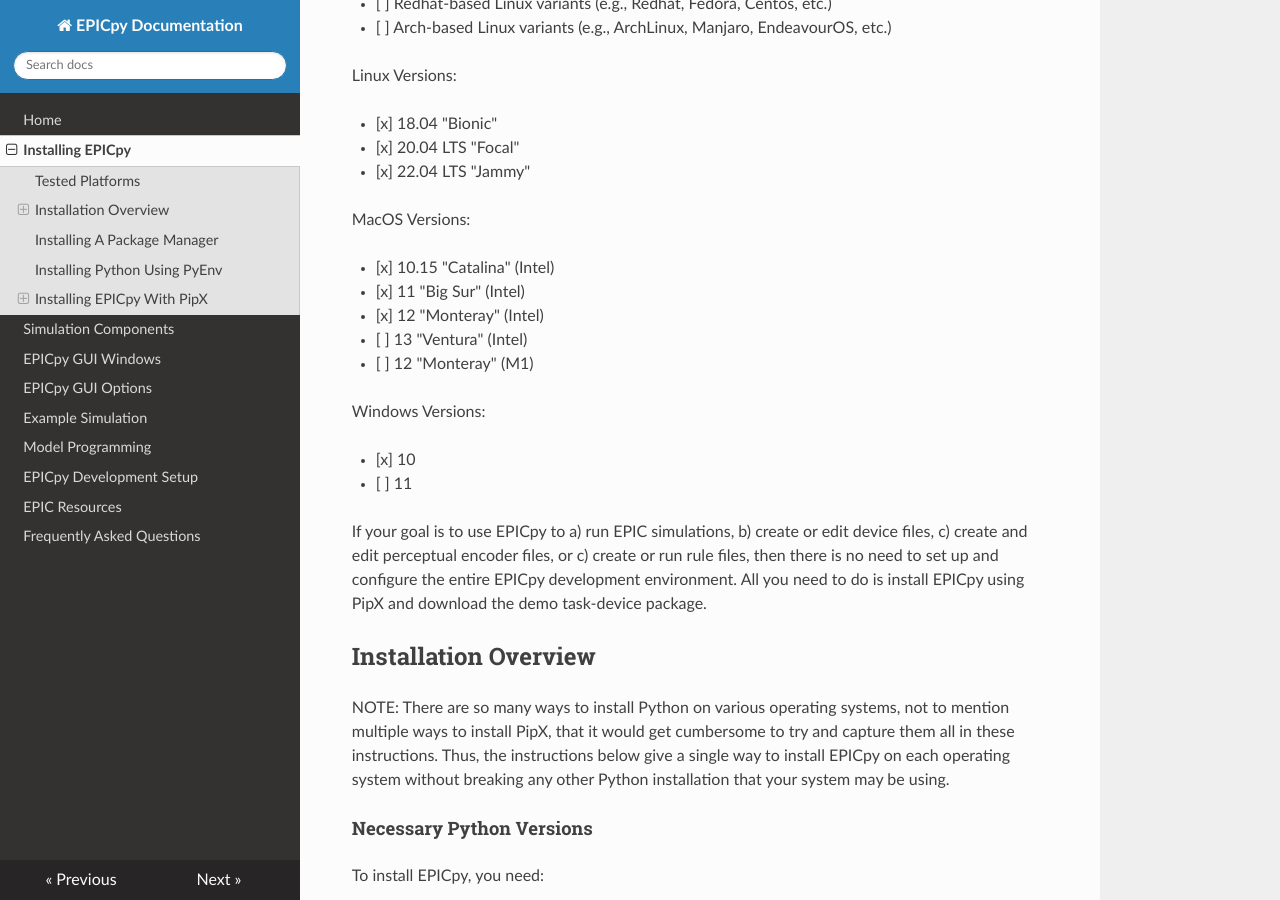
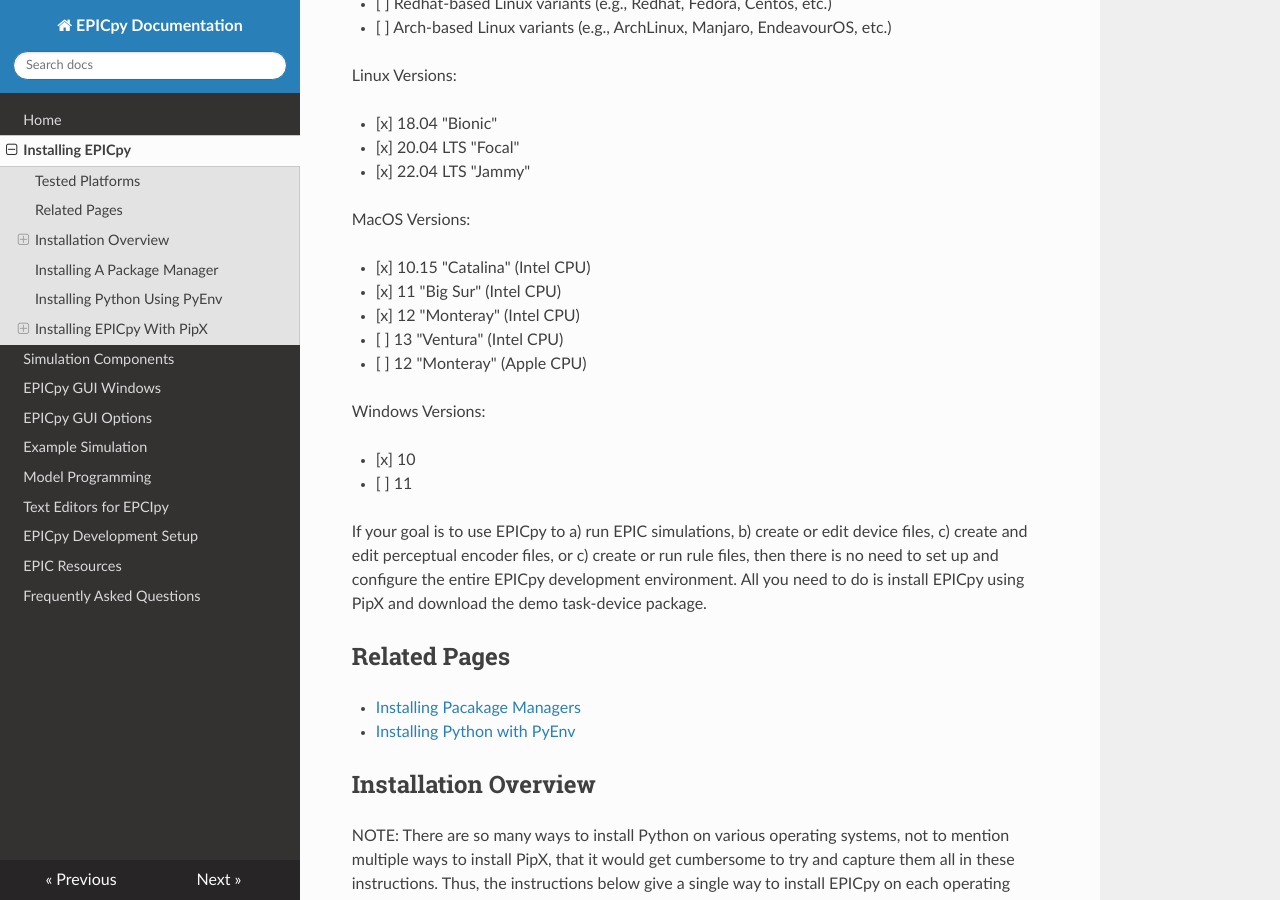
Before and after one commit to travisseymour/EPICpyDocs, an MkDocs documentation site: the page built from docs/installing.md, in a window 1280 px wide and 900 px high, scrolled down 344 px. Built offline with MkDocs 1.6.1, drawn with Linux system fonts in a browser that asks for light colours; nearby versions of some CDN libraries.

Commit message:
added information about setting up text editors for modeling.

```diff
--- a/docs/installing.md
+++ b/docs/installing.md
@@ -18,11 +18,11 @@
 
 MacOS Versions:
 
-- [x] 10.15 "Catalina" (Intel)
-- [x] 11 "Big Sur" (Intel)
-- [x] 12 "Monteray" (Intel)
-- [ ] 13 "Ventura" (Intel)
-- [ ] 12 "Monteray" (M1)
+- [x] 10.15 "Catalina" (Intel CPU)
+- [x] 11 "Big Sur" (Intel CPU)
+- [x] 12 "Monteray" (Intel CPU)
+- [ ] 13 "Ventura" (Intel CPU)
+- [ ] 12 "Monteray" (Apple CPU)
 
 Windows Versions:
 
@@ -30,6 +30,11 @@
 - [ ] 11
 
 If your goal is to use EPICpy to a) run EPIC simulations, b) create or edit device files, c) create and edit perceptual encoder files, or c) create or run rule files, then there is no need to set up and configure the entire EPICpy development environment. All you need to do is install EPICpy using PipX and download the demo task-device package.
+
+## Related Pages
+
+- [Installing Pacakage Managers](installing_a_package_manager.md)
+- [Installing Python with PyEnv](installing_python_with_pyenv.md)
 
 ## Installation Overview
 
--- a/mkdocs.yml
+++ b/mkdocs.yml
@@ -8,6 +8,7 @@
   - EPICpy GUI Options: epicinterface_options.md
   - Example Simulation: example.md
   - Model Programming: model_programming.md
+  - Text Editors for EPCIpy: text_editor_for_epic_modeling.md
   - EPICpy Development Setup: epicpy_development_setup.md
   - EPIC Resources: epicresources.md
   - Frequently Asked Questions: faq.md
```
Also changed, not shown: docs/faq.md (+7 -3 lines), docs/index.md (+2 -2 lines), docs/text_editor_for_epic_modeling.md (added, +119 -0 lines), 2 other files.
